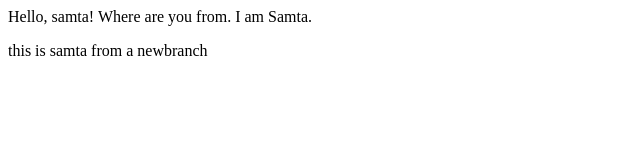
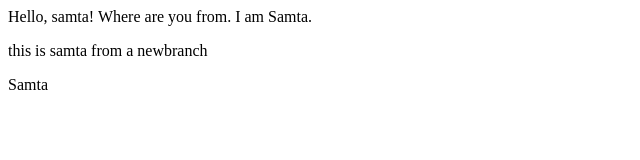
Before and after one commit to samtakumari/Dome-Repo, a plain HTML site: page index.html in a window 1280 px wide. Shown: the full height of the page, 0-640 px from the left. Drawn offline with Linux system fonts and the light colour scheme.

Commit message:
added line

```diff
--- a/index.html
+++ b/index.html
@@ -6,3 +6,4 @@
 </div>
 
 <p>this is samta from a newbranch</p>
+<p>Samta</p>
```
